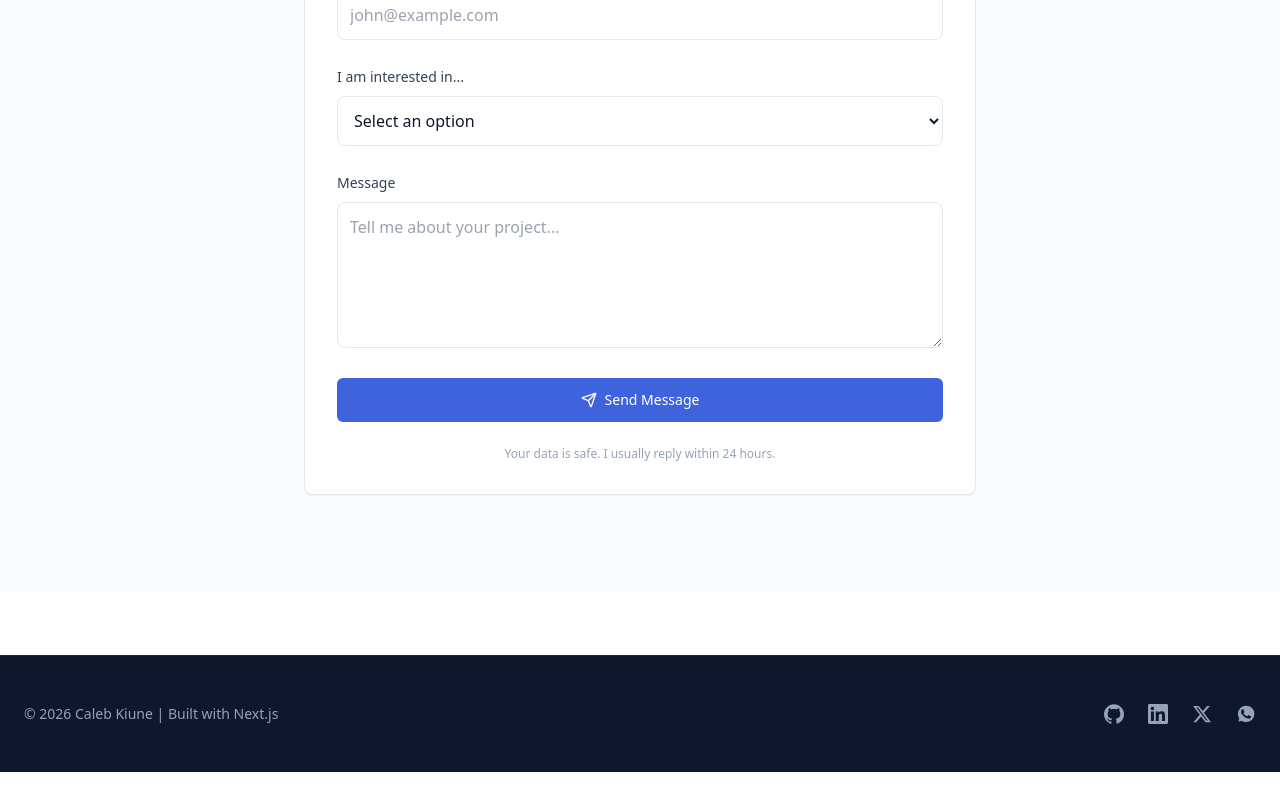
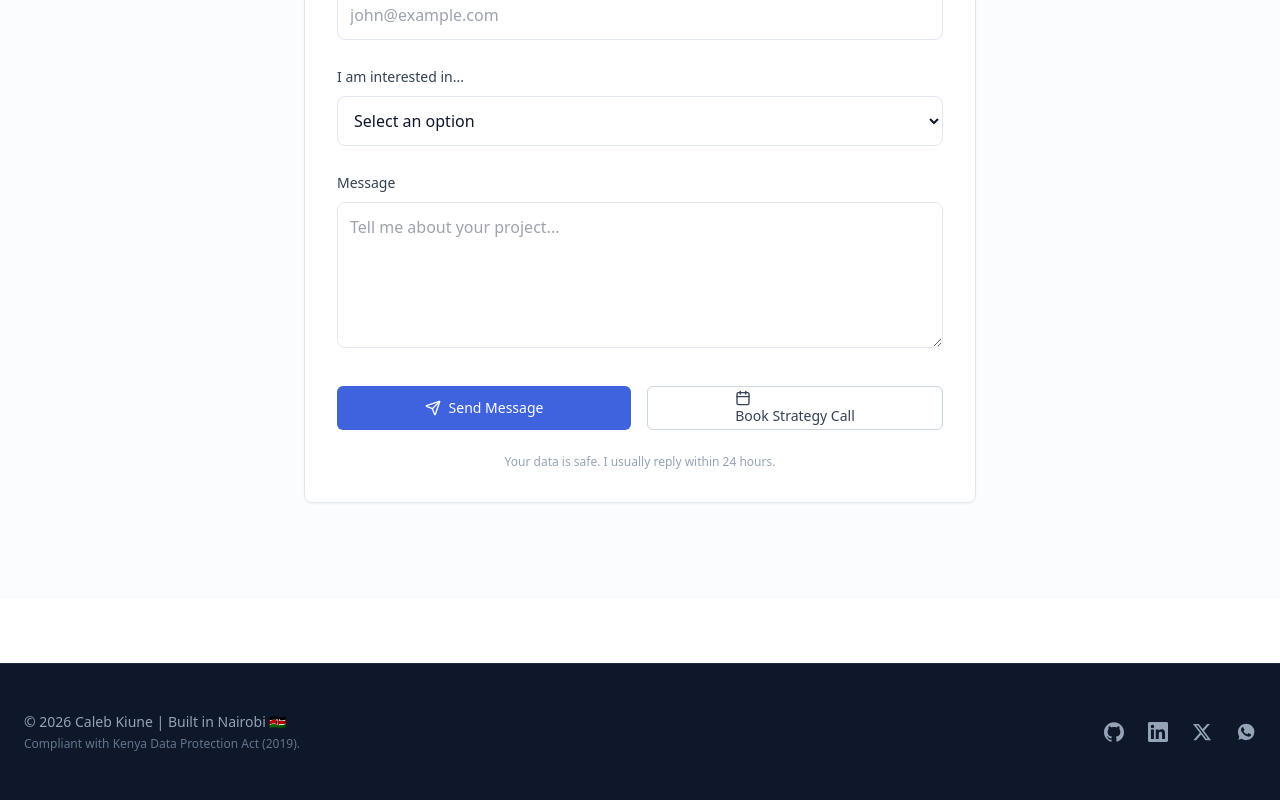
Before and after one commit to Caleb-Kiune/calebkiune, a Next.js app: page / in a window 1280 px wide. Shown: the part 3964-4764 px from the top of the page. Before the commit the page ends 4736 px from the top, so only its background shows below. Built offline with nearby package versions, Linux system fonts and the light colour scheme.

Commit message:
feat: Add data protection compliance text to the footer and a "Book Strategy Call" button to the contact form.

```diff
--- a/src/components/layout/footer.tsx
+++ b/src/components/layout/footer.tsx
@@ -7,8 +7,9 @@ export function Footer() {
         <footer className="bg-slate-900 border-t border-slate-800 text-slate-400 py-12">
             <div className="container mx-auto px-6 flex flex-col md:flex-row items-center justify-between gap-6">
                 {/* Copyright */}
-                <div className="text-sm text-center md:text-left">
-                    <p>© {currentYear} Caleb Kiune | Built with Next.js</p>
+                <div className="text-sm text-center md:text-left space-y-1">
+                    <p>© {currentYear} Caleb Kiune | Built in Nairobi 🇰🇪</p>
+                    <p className="text-xs text-slate-500">Compliant with Kenya Data Protection Act (2019).</p>
                 </div>
 
                 {/* Social Links */}
--- a/src/components/sections/contact.tsx
+++ b/src/components/sections/contact.tsx
@@ -180,7 +180,8 @@ export function Contact() {
                                 </div>
                             )}
 
-                            <Button type="submit" className="w-full" size="lg" disabled={isSubmitting}>
+                            <div className="flex flex-col md:flex-row gap-4 pt-2">
+                                <Button type="submit" className="flex-1 order-2 md:order-1" size="lg" disabled={isSubmitting}>
                                     {isSubmitting ? (
                                         <>
                                             <Loader2 className="mr-2 h-4 w-4 animate-spin" />
@@ -194,6 +195,19 @@ export function Contact() {
                                     )}
                                 </Button>
 
+                                <Button asChild variant="secondary" size="lg" className="flex-1 order-1 md:order-2 bg-white text-slate-700 border border-slate-300 hover:bg-slate-50">
+                                    <a href="https://cal.com/caleb-kiune-7dcvda/technical-strategy-call" target="_blank" rel="noopener noreferrer">
+                                        <svg xmlns="http://www.w3.org/2000/svg" width="24" height="24" viewBox="0 0 24 24" fill="none" stroke="currentColor" strokeWidth="2" strokeLinecap="round" strokeLinejoin="round" className="w-4 h-4 mr-2">
+                                            <rect width="18" height="18" x="3" y="4" rx="2" ry="2" />
+                                            <line x1="16" x2="16" y1="2" y2="6" />
+                                            <line x1="8" x2="8" y1="2" y2="6" />
+                                            <line x1="3" x2="21" y1="10" y2="10" />
+                                        </svg>
+                                        Book Strategy Call
+                                    </a>
+                                </Button>
+                            </div>
+
                             {/* Privacy Footer */}
                             <p className="text-xs text-center text-slate-400 mt-4">
                                 Your data is safe. I usually reply within 24 hours.
```
Lines whose indentation alone changed are shown as unchanged.
